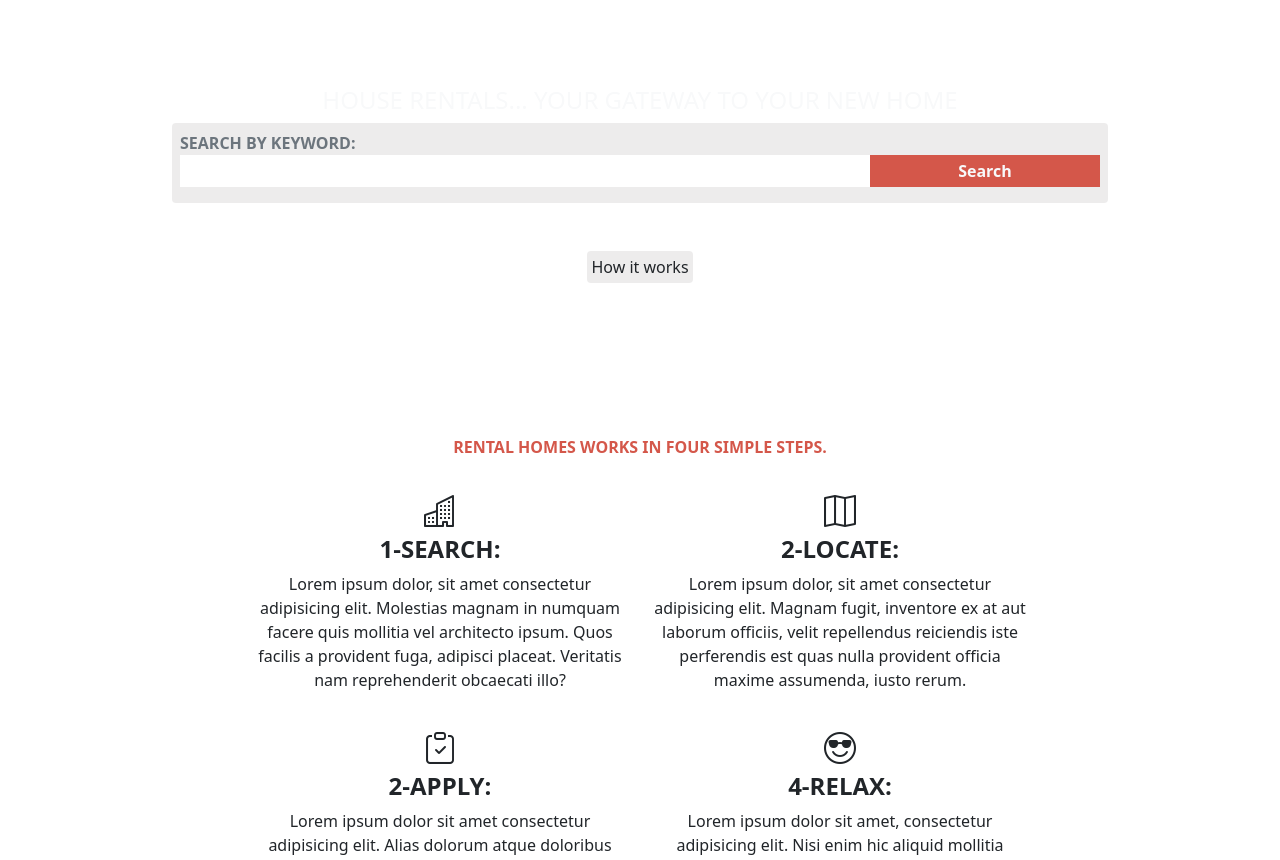
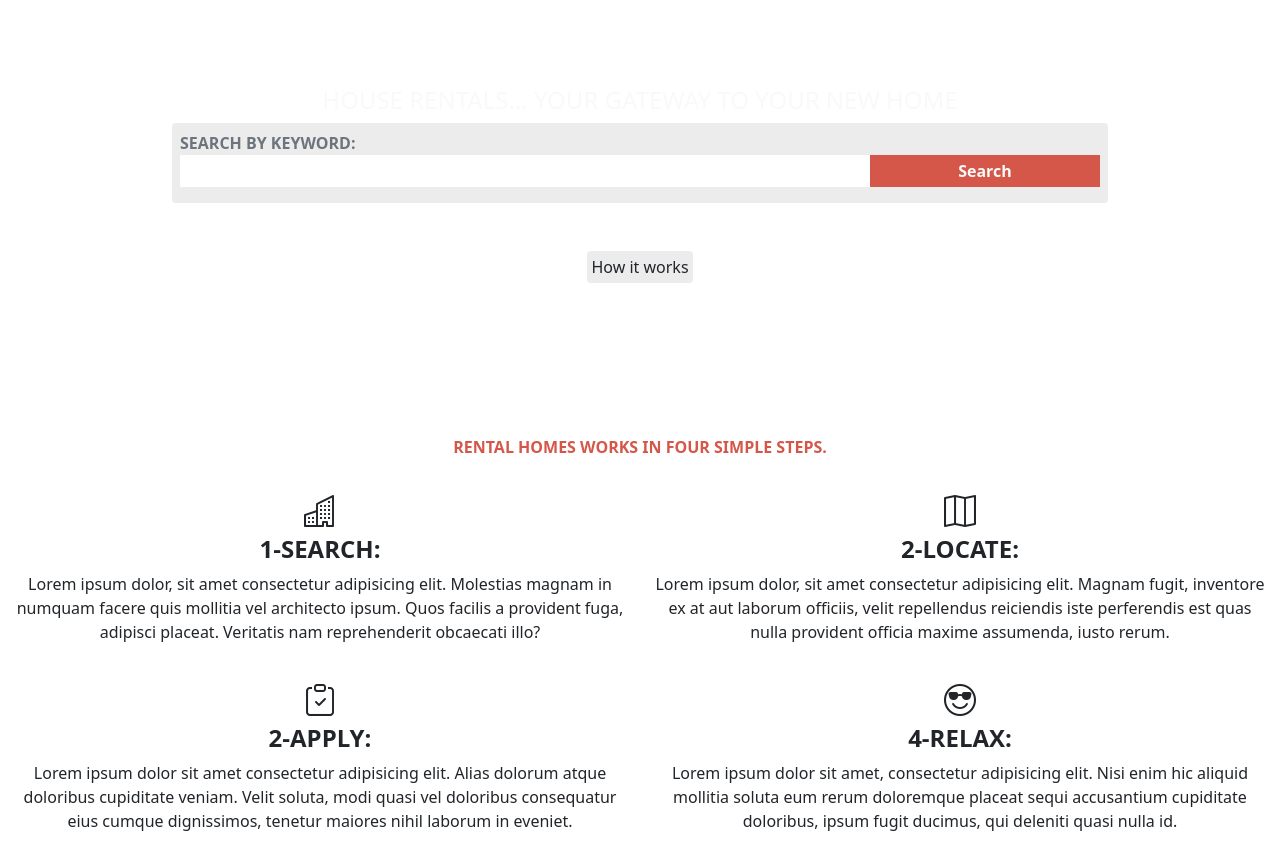
Before and after one commit to tiagorahal/Rental-Homes-Site, a website: page index.html in a window 1280 px wide. Shown: the part 92-952 px from the top of the page. Drawn offline with nearby package versions, Linux system fonts and the light colour scheme.

Commit message:
Centralized article fix

```diff
--- a/index.html
+++ b/index.html
@@ -73,7 +73,7 @@
                 </div>
             </div>
             <div class="container-fluid mt-5 d-flex justify-content-center">
-                <div class="row mw-vh">
+                <div class="row">
                     <div class="col-12">
                         <h5 class="title-steps">RENTAL HOMES WORKS IN FOUR SIMPLE STEPS.</h5>
                     </div>
```
